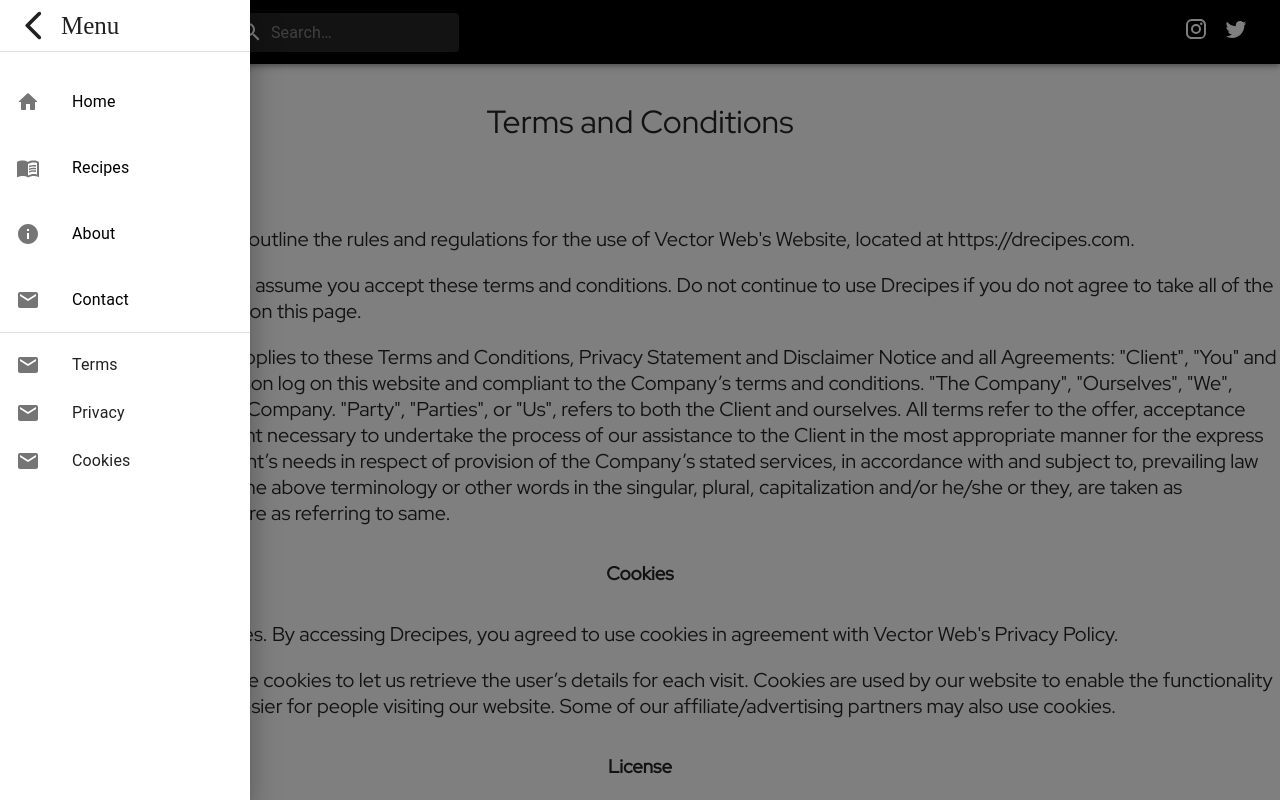
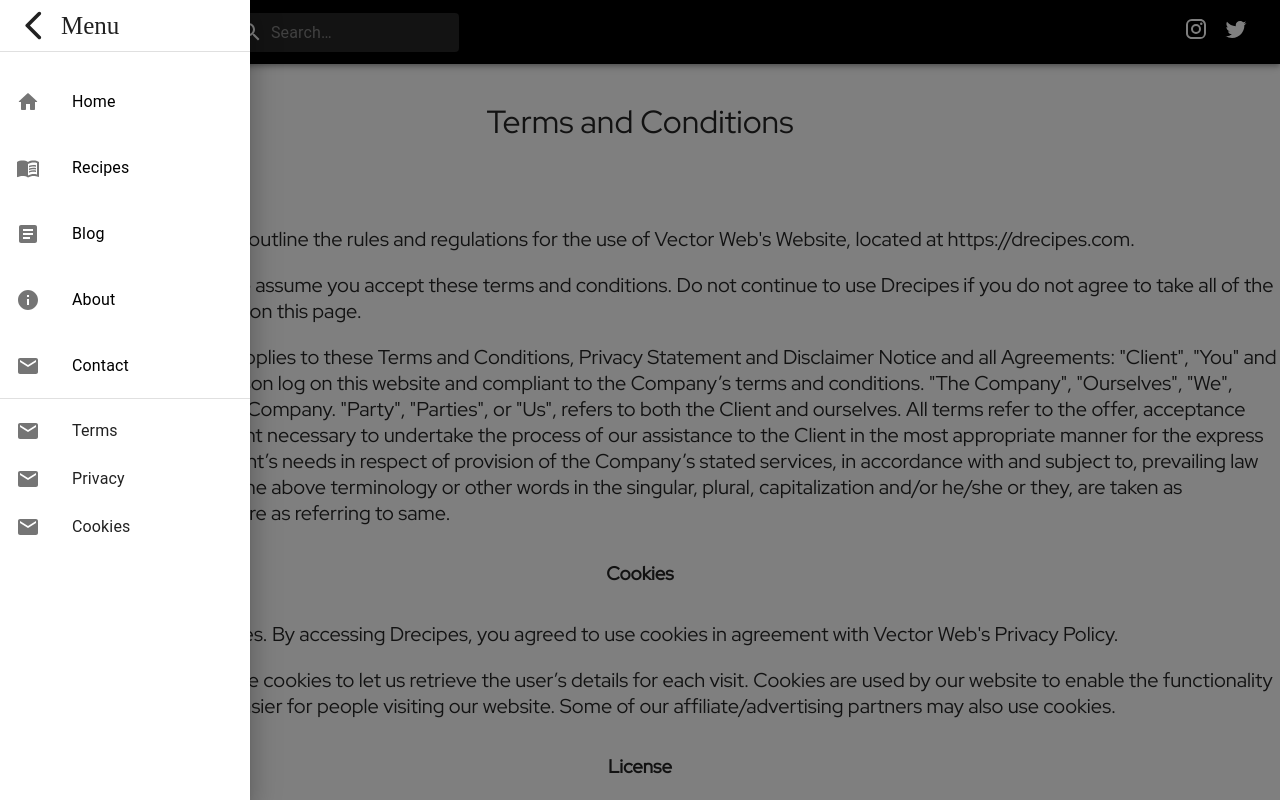
Before and after one commit to gyunsan/drecipes-vercel, a Next.js app: page /terms in a window 1280 px wide. Both pictures are taken after a click on the icon 36 px from the left and 30 px from the top of the page. Shown: the top 800 px of the page. Built offline with nearby package versions, Linux system fonts and the light colour scheme.

Commit message:
added blog to the navbar

```diff
--- a/components/layout/nav/side-nav.js
+++ b/components/layout/nav/side-nav.js
@@ -15,6 +15,7 @@
 import ArrowBackIosNewRoundedIcon from '@mui/icons-material/ArrowBackIosNewRounded';
 import HomeRoundedIcon from '@mui/icons-material/HomeRounded';
 import MenuBookIcon from '@mui/icons-material/MenuBook';
+import ArticleIcon from '@mui/icons-material/Article';
 import { fontFamily, fontStyle } from '@mui/system';
 import InfoIcon from '@mui/icons-material/Info';
 import { Link } from '@mui/material';
@@ -45,6 +46,10 @@
       text: 'Recipes',
       icon: <MenuBookIcon />,
       link: '/recipes'
+    }, {
+      text: 'Blog',
+      icon: <ArticleIcon />,
+      link: '/blog'
     }, {
         text: 'About',
         icon: <InfoIcon />,
```
Lines whose indentation alone changed are shown as unchanged.
